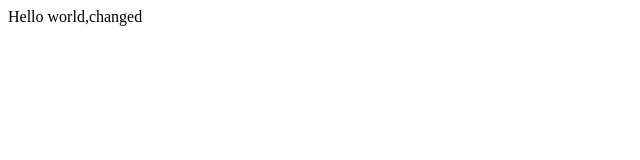
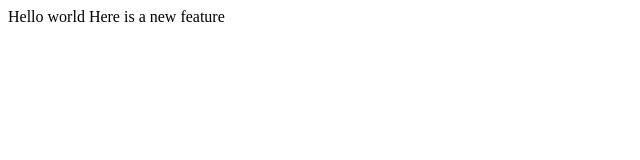
Before and after one commit to SecureXtools/test-project, a plain HTML site: page index.html in a window 1280 px wide. Shown: the whole page, without its empty margins (0-640 px from the left). Drawn offline with Linux system fonts and the light colour scheme.

Commit message:
added another line

```diff
--- a/index.html
+++ b/index.html
@@ -3,6 +3,7 @@
         <title>Test</title>
     </head>
     <body>
-        Hello world,changed
+        Hello world
+        Here is a new feature
     </body>
 </html>
```
